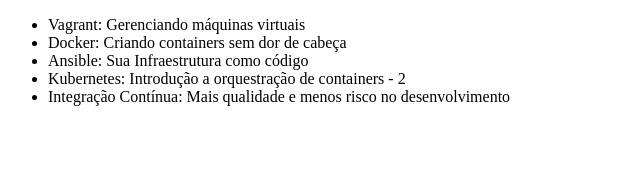
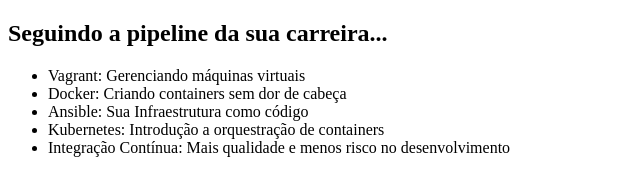
Before and after one commit to EdsonFSouza/alura-git, a plain HTML site: page index.html in a window 1280 px wide. Shown: the whole page, without its empty margins (0-640 px from the left). Drawn offline with Linux system fonts and the light colour scheme.

Commit message:
Ultimas alterações antes da produção

```diff
--- a/index.html
+++ b/index.html
@@ -4,14 +4,15 @@
     <meta charset="UTF-8">
     <meta http-equiv="X-UA-Compatible" content="IE=edge">
     <meta name="viewport" content="width=device-width, initial-scale=1.0">
-    <title>Lista de Cursos DevOps - Alura</title>
+    <title>Cursos DevOps - Alura</title>
 </head>
 <body>
+    <h2>Seguindo a pipeline da sua carreira... </h2>
     <ul>
         <li>Vagrant: Gerenciando máquinas virtuais</li>
         <li>Docker: Criando containers sem dor de cabeça</li>
         <li>Ansible: Sua Infraestrutura como código</li>
-        <li>Kubernetes: Introdução a orquestração de containers - 2</li>
+        <li>Kubernetes: Introdução a orquestração de containers</li>
         <li>Integração Contínua: Mais qualidade e menos risco no desenvolvimento</li>
     </ul>
 </body>
```
